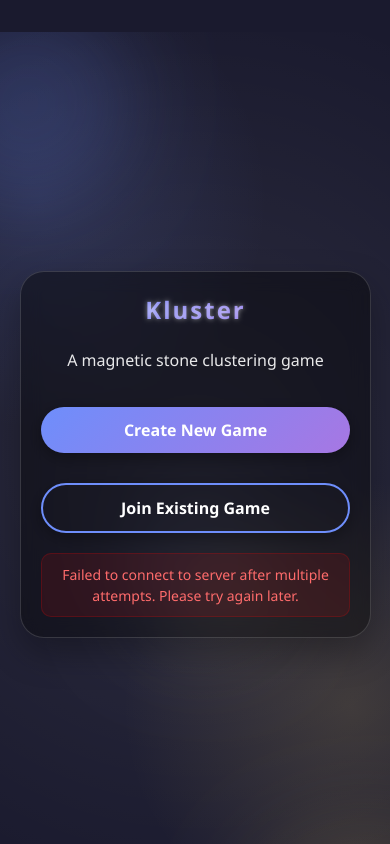
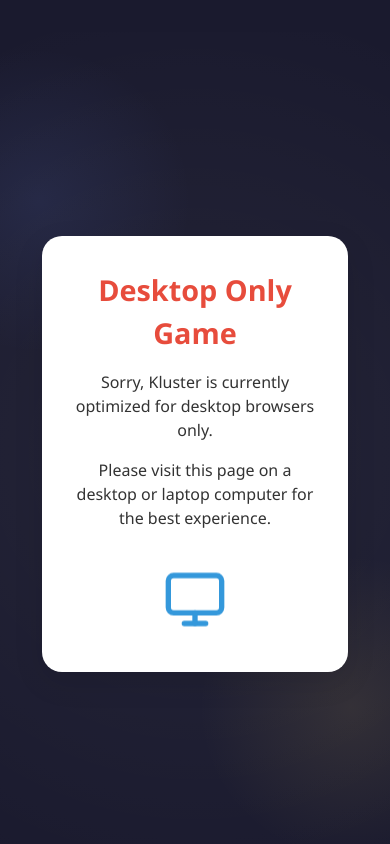
Before and after one commit to Zardique/Kluster, a React (Vite) app: page / in a window 390 px wide. Built offline with nearby package versions, Linux system fonts and the light colour scheme; no server answers.

Commit message:
Add desktop-only restriction message for mobile users

```diff
--- a/src/components/Game.tsx
+++ b/src/components/Game.tsx
@@ -393,6 +393,26 @@
     [isMobile]
   );
 
+  // If user is on mobile, show a message instead of the game
+  if (isMobile) {
+    return (
+      <div className="modern-container">
+        <div className="mobile-restriction">
+          <h2>Desktop Only Game</h2>
+          <p>Sorry, Kluster is currently optimized for desktop browsers only.</p>
+          <p>Please visit this page on a desktop or laptop computer for the best experience.</p>
+          <div className="mobile-restriction-icon">
+            <svg xmlns="http://www.w3.org/2000/svg" width="64" height="64" viewBox="0 0 24 24" fill="none" stroke="currentColor" strokeWidth="2" strokeLinecap="round" strokeLinejoin="round">
+              <rect x="2" y="3" width="20" height="14" rx="2" ry="2"></rect>
+              <line x1="8" y1="21" x2="16" y2="21"></line>
+              <line x1="12" y1="17" x2="12" y2="21"></line>
+            </svg>
+          </div>
+        </div>
+      </div>
+    );
+  }
+
   return (
     <div className="modern-container">
       {/* Animated background elements */}
--- a/src/components/ModernUI.css
+++ b/src/components/ModernUI.css
@@ -967,3 +967,43 @@
     min-width: 44px;
   }
 }
+
+/* Mobile restriction message */
+.mobile-restriction {
+  display: flex;
+  flex-direction: column;
+  align-items: center;
+  justify-content: center;
+  text-align: center;
+  background-color: white;
+  border-radius: 20px;
+  padding: 2rem;
+  margin: 2rem;
+  box-shadow: 0 10px 30px rgba(0, 0, 0, 0.1);
+  max-width: 90%;
+}
+
+.mobile-restriction h2 {
+  color: #e74c3c;
+  margin-bottom: 1rem;
+  font-size: 1.8rem;
+}
+
+.mobile-restriction p {
+  margin-bottom: 1rem;
+  font-size: 1rem;
+  line-height: 1.5;
+  color: #333;
+}
+
+.mobile-restriction-icon {
+  margin-top: 1.5rem;
+  color: #3498db;
+  animation: float 3s ease-in-out infinite;
+}
+
+@keyframes float {
+  0% { transform: translateY(0px); }
+  50% { transform: translateY(-10px); }
+  100% { transform: translateY(0px); }
+}
```
